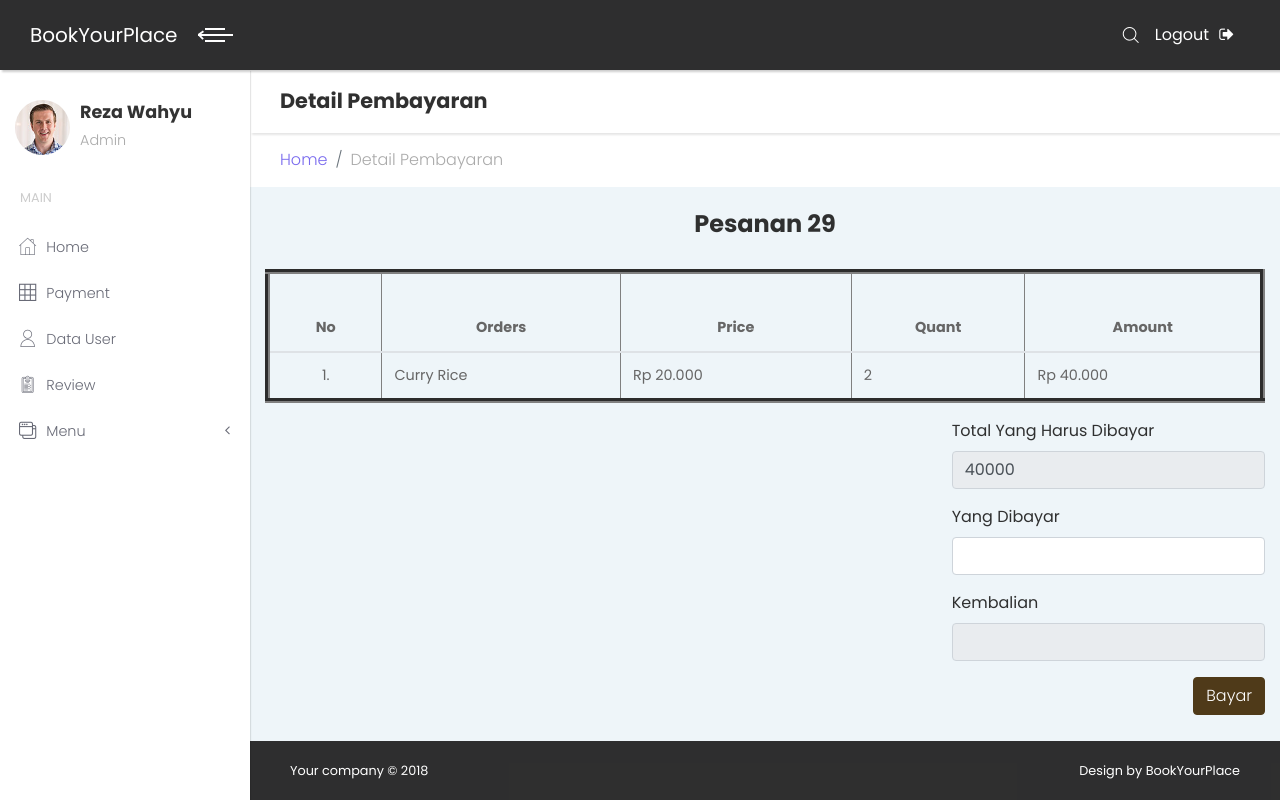
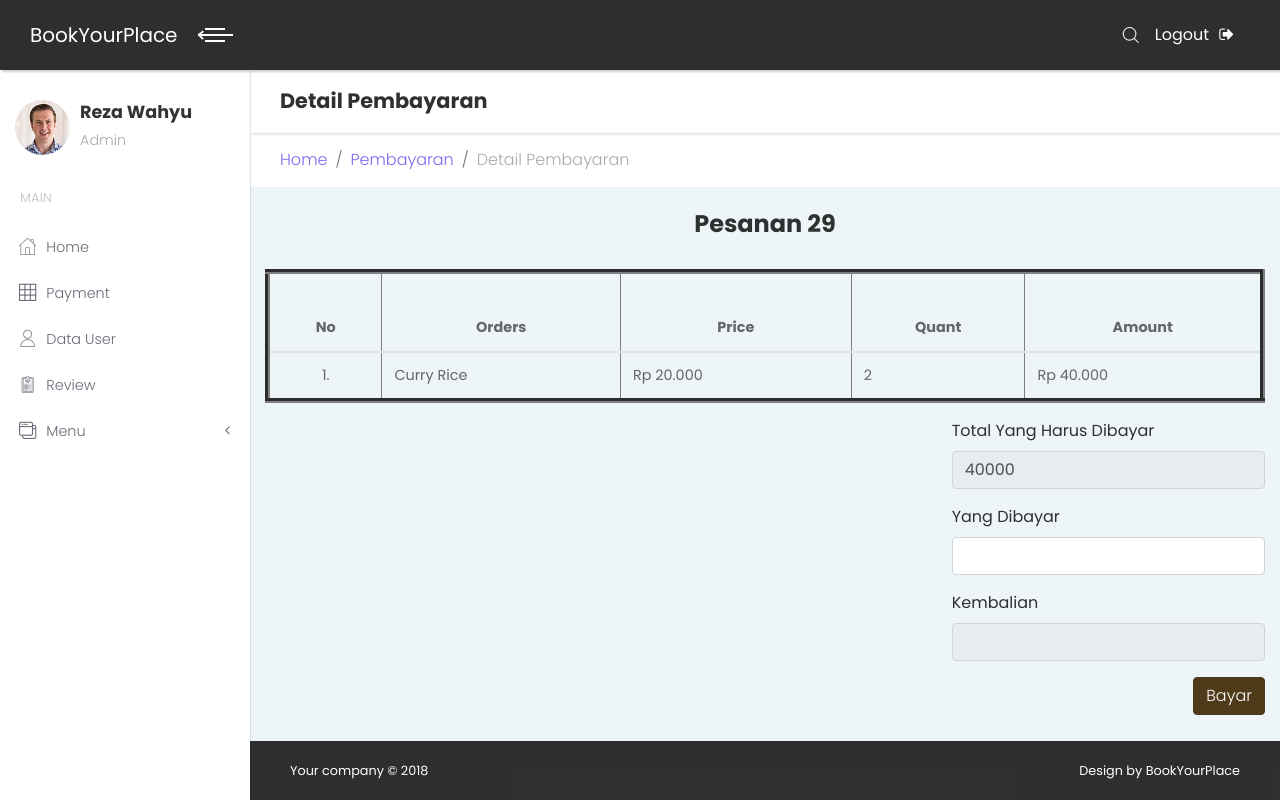
Before and after one commit to Bookyourplace/KelompokC_RPL_DY_2018, a PHP site: page /rpl1/dashboard/detail_payment.php?id_pesanan=29 in a window 1280 px wide. Run offline with PHP 8.4, Linux system fonts and the light colour scheme; a user stored in the database is signed in; data comes from the database, SQL or seed files in the repository.

Commit message:
ubah breadcrumb

```diff
--- a/dashboard/detail_payment.php
+++ b/dashboard/detail_payment.php
@@ -60,6 +60,7 @@
                 <div class="breadcrumb-holder container-fluid">
                     <ul class="breadcrumb">
                     <li class="breadcrumb-item"><a href="index.php">Home</a></li>
+                    <li class="breadcrumb-item"><a href="confirm_payment.php">Pembayaran</a></li>
                     <li class="breadcrumb-item active">Detail Pembayaran</li>
                     </ul>
                 </div>
```
